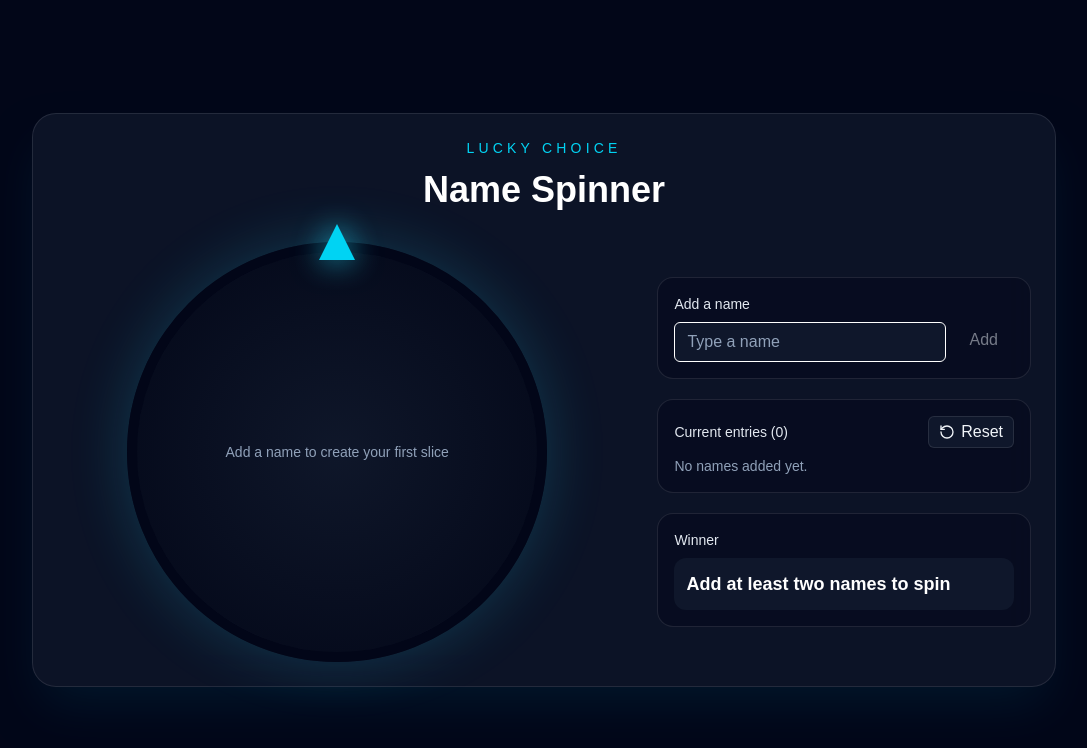
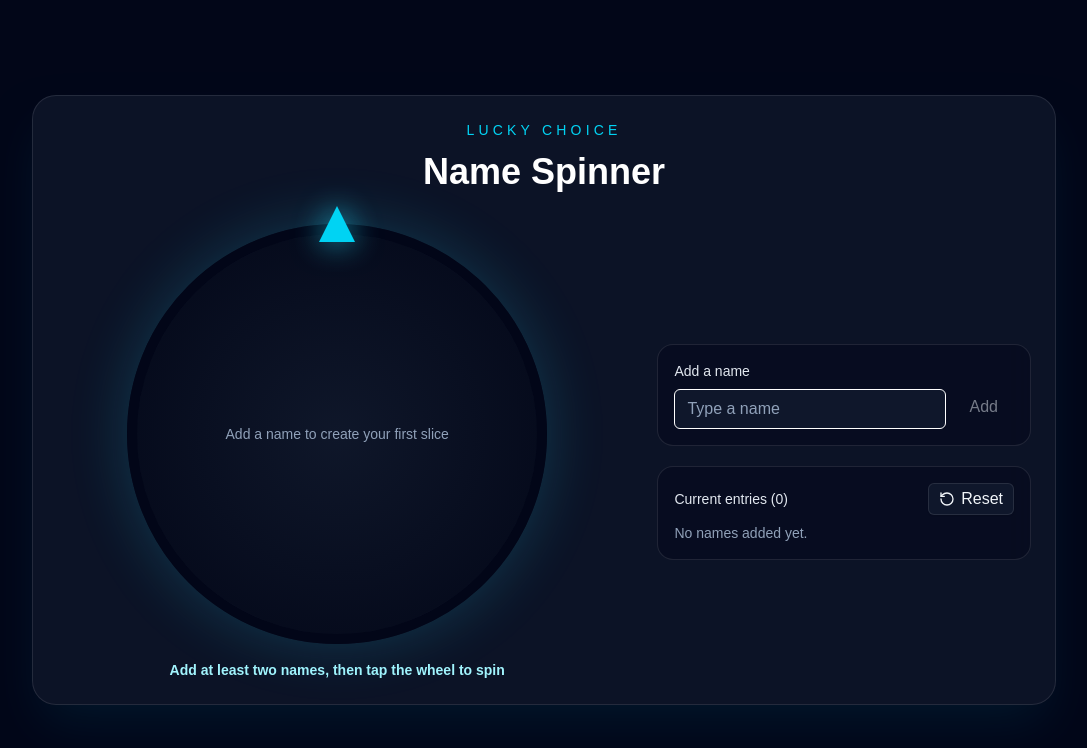
Before and after one commit to spade7107/spinner, a Next.js app in the folder lucky-spinner/: page / in a window 1280 px wide. Shown: the top 748 px of the page, without its empty margins (96-1183 px from the left). Built offline with nearby package versions, Linux system fonts and the light colour scheme.

Commit message:
add instructions, remove winner?

```diff
--- a/lucky-spinner/src/app/page.tsx
+++ b/lucky-spinner/src/app/page.tsx
@@ -133,7 +133,7 @@ export default function Home() {
         </div>
 
         <div className="grid items-center gap-10 lg:grid-cols-[1.2fr_0.8fr]">
-          <div className="flex justify-center">
+          <div className="flex flex-col items-center gap-4">
             <div className="relative aspect-square w-full max-w-[420px]">
               <div
                 role="button"
@@ -193,6 +193,13 @@ export default function Home() {
               </div>
 
             </div>
+            <p aria-live="polite" className="text-center text-sm font-semibold text-cyan-200">
+              {isSpinning
+                ? "The wheel is spinning..."
+                : entries.length < 2
+                  ? "Add at least two names, then tap the wheel to spin"
+                  : "Tap the wheel to spin"}
+            </p>
           </div>
 
           <div className="space-y-5">
@@ -265,19 +272,6 @@ export default function Home() {
               </div>
             </div>
 
-            <div className="rounded-2xl border border-white/10 bg-slate-950/40 p-4">
-              <p className="mb-2 text-sm font-medium text-slate-200">Winner</p>
-
-              <div className="min-h-[52px] rounded-xl bg-slate-900 p-3 text-lg font-bold text-white">
-                {winner
-                  ? winner
-                  : isSpinning
-                    ? "Spinning..."
-                    : entries.length < 2
-                      ? "Add at least two names to spin"
-                      : "Click or tap the wheel to spin"}
-              </div>
-            </div>
           </div>
         </div>
       </div>
```
